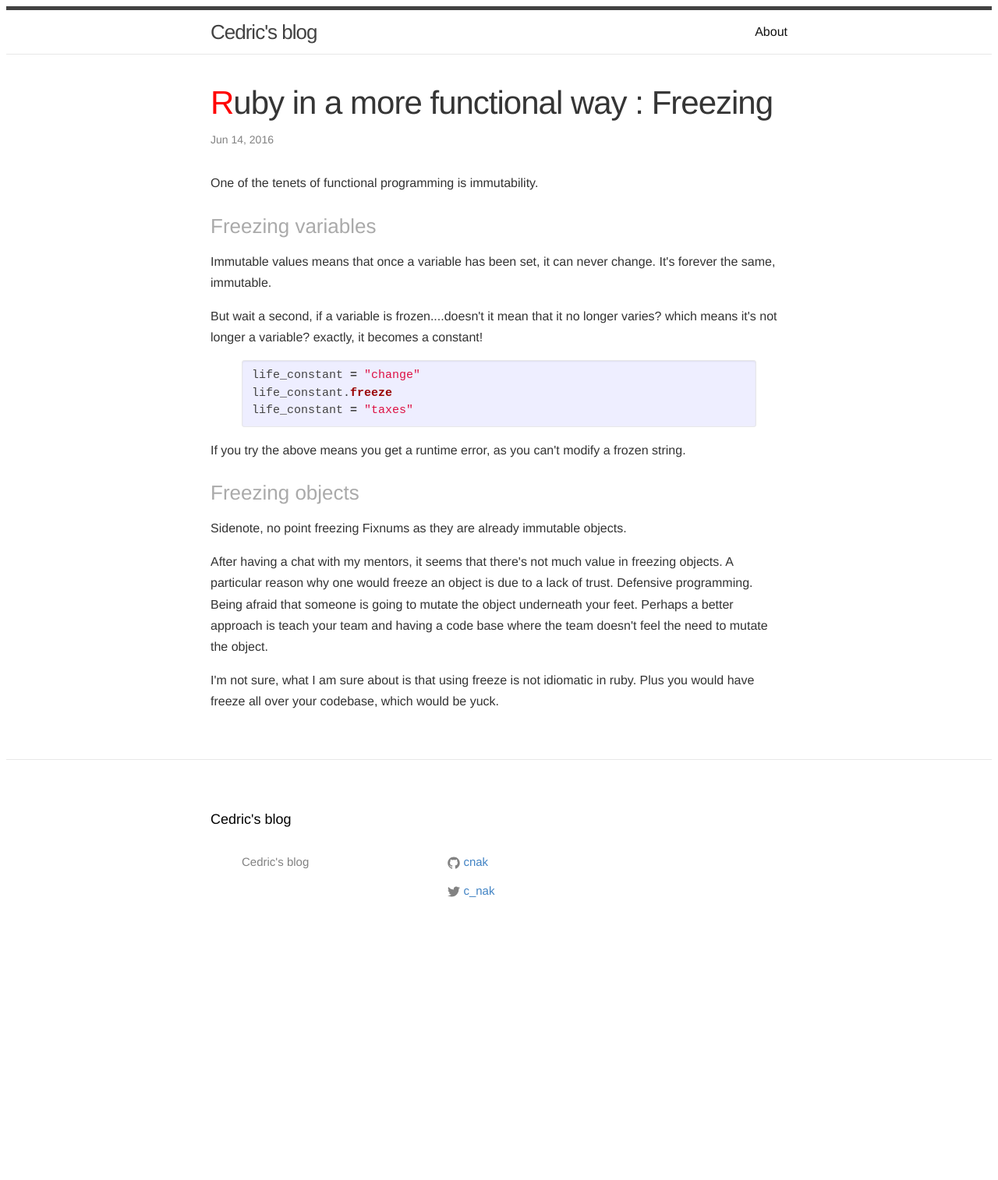
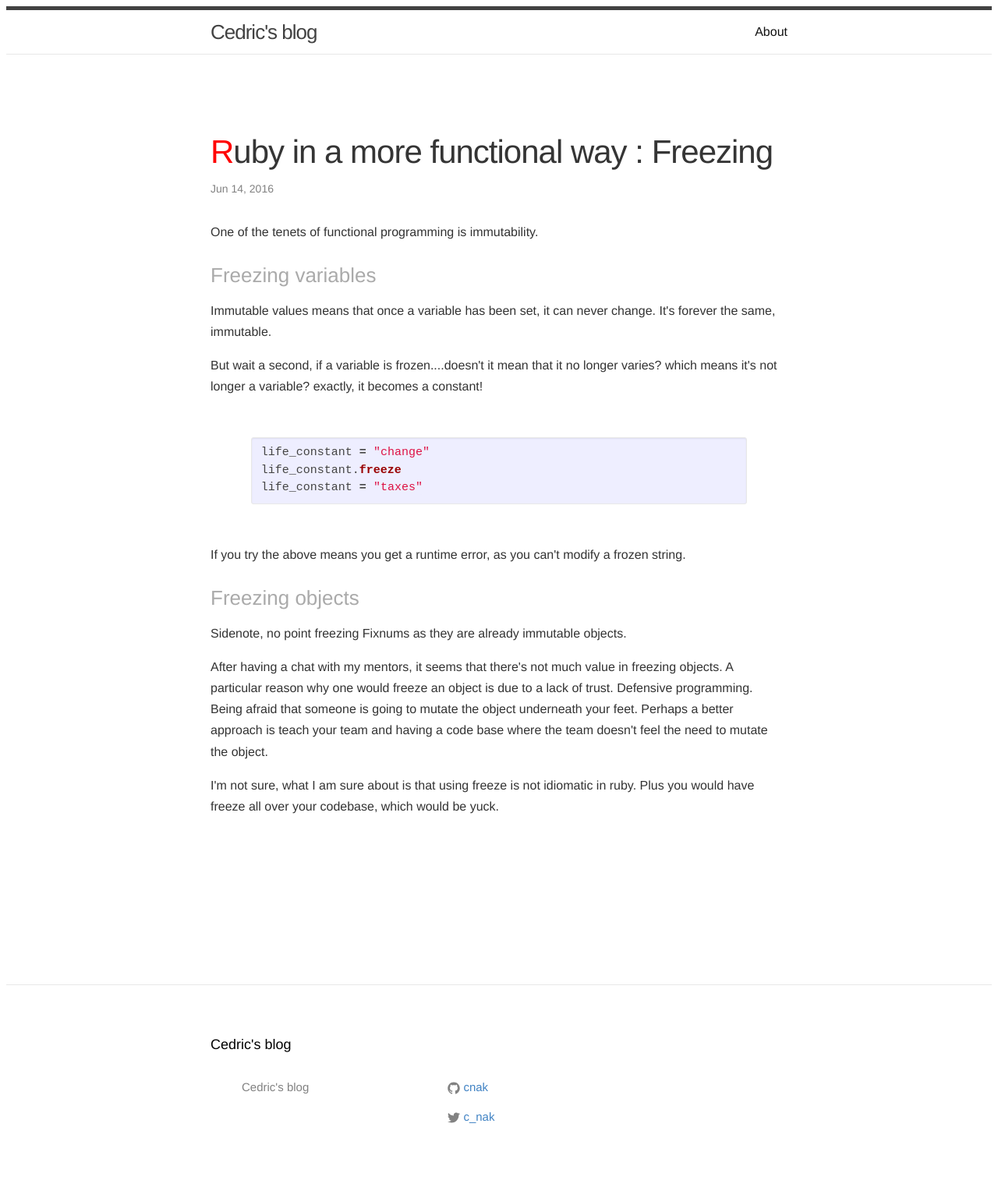
Before and after one commit to cnak/cnak.github.io, a Jekyll site: the page built from _posts/2016-06-14-ruby-in-a-more-functional-way-freezing.html, in a window 1280 px wide. Shown: the whole page at 78% size. Built offline with Jekyll 4.4.1, drawn with Linux system fonts in a browser that asks for light colours; before the commit the page ends 1225 px from its top, so only the background shows below that.

Commit message:
updated look and feel

```diff
--- a/_layouts/post.html
+++ b/_layouts/post.html
@@ -12,4 +12,29 @@
     {{ content }}
   </div>
 
+{% if page.comments %}
+<div id="disqus_thread"></div>
+<script>
+    /**
+     *  RECOMMENDED CONFIGURATION VARIABLES: EDIT AND UNCOMMENT THE SECTION BELOW TO INSERT DYNAMIC VALUES FROM YOUR PLATFORM OR CMS.
+     *  LEARN WHY DEFINING THESE VARIABLES IS IMPORTANT: https://disqus.com/admin/universalcode/#configuration-variables
+     */
+    /*
+    var disqus_config = function () {
+        this.page.url = PAGE_URL;  // Replace PAGE_URL with your page's canonical URL variable
+        this.page.identifier = PAGE_IDENTIFIER; // Replace PAGE_IDENTIFIER with your page's unique identifier variable
+    };
+    */
+    (function() {  // DON'T EDIT BELOW THIS LINE
+        var d = document, s = d.createElement('script');
+
+        s.src = '//cedslifeinjapan.disqus.com/embed.js';
+
+        s.setAttribute('data-timestamp', +new Date());
+        (d.head || d.body).appendChild(s);
+    })();
+</script>
+<noscript>Please enable JavaScript to view the <a href="https://disqus.com/?ref_noscript" rel="nofollow">comments powered by Disqus.</a></noscript>
+{% endif %}
+
 </article>
--- a/_sass/_base.scss
+++ b/_sass/_base.scss
@@ -93,7 +93,6 @@
     font-weight: 100;
 }
 h1:first-child {
-    margin-top: 0;
     padding-top: .25em;
     border-top: none;
 }
@@ -235,3 +234,7 @@
         }
     }
 }
+
+.post-content {
+  margin-bottom: 25%;
+}
--- a/_sass/_layout.scss
+++ b/_sass/_layout.scss
@@ -214,8 +214,6 @@
 }
 
 .post-content {
-    margin-bottom: $spacing-unit;
-
     h2 {
         font-size: 32px;
 
--- a/_sass/_syntax-highlighting.scss
+++ b/_sass/_syntax-highlighting.scss
@@ -3,6 +3,8 @@
  */
 .highlight {
     background: #fff;
+    margin: 7%;
+
     @extend %vertical-rhythm;
 
     .highlighter-rouge & {
```
